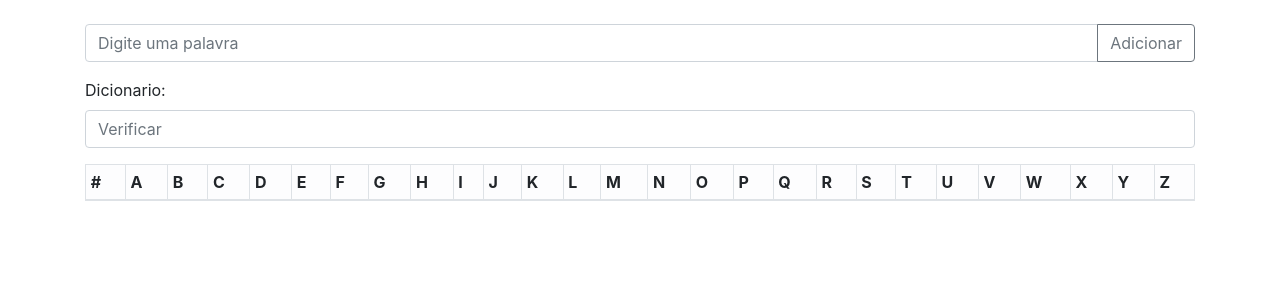
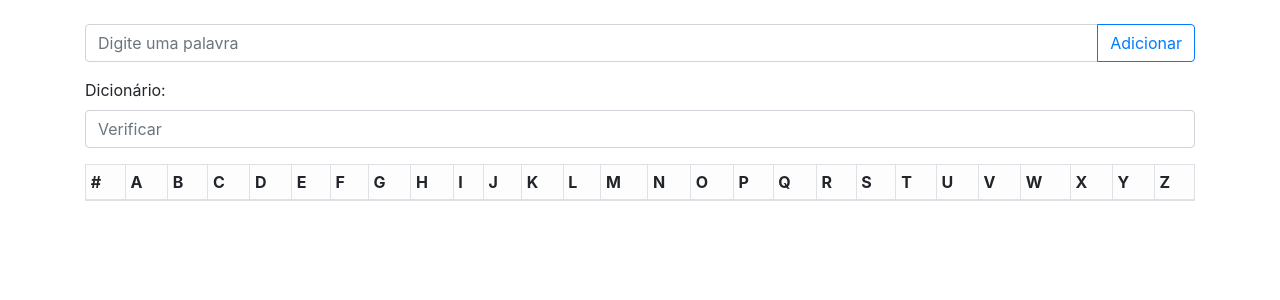
Before and after one commit to felipewpassa/automato-finito, an Angular app: page / in a window 1280 px wide. Shown: the top 300 px of the page. Built offline with nearby package versions, Linux system fonts and the light colour scheme.

Commit message:
ajustes interface

```diff
--- a/src/app/app.component.html
+++ b/src/app/app.component.html
@@ -1,14 +1,14 @@
 <div class="container mt-4">
   <form [formGroup]="formDados">
     <div class="input-group mb-3">
-      <input type="text" class="form-control" formControlName="addWord" placeholder="Digite uma palavra">
+      <input type="text" class="form-control" formControlName="addWord" placeholder="Digite uma palavra" spellcheck="false">
       <div class="input-group-append">
-        <button class="btn btn-outline-secondary" type="button" id="button-addon2" (click)="adicionarPalavra()">Adicionar</button>
+        <button class="btn btn-outline-primary" type="button" (click)="adicionarPalavra()">Adicionar</button>
       </div>
     </div>
     <div>
-      <label>Dicionario:&nbsp;</label>
-      <label *ngFor="let palavra of palavras">{{palavra}}&nbsp;</label>
+      <label>Dicionário:&nbsp;</label>
+      <label *ngFor="let palavra of palavras; let i=index">{{!i ? palavra : ',&nbsp;' + palavra}}</label>
     </div>
     <div class="input-group mb-3">
       <input type="text" class="form-control" (keydown)="onKeydown($event)" formControlName="verifyWord" placeholder="Verificar" spellcheck="false">
```
